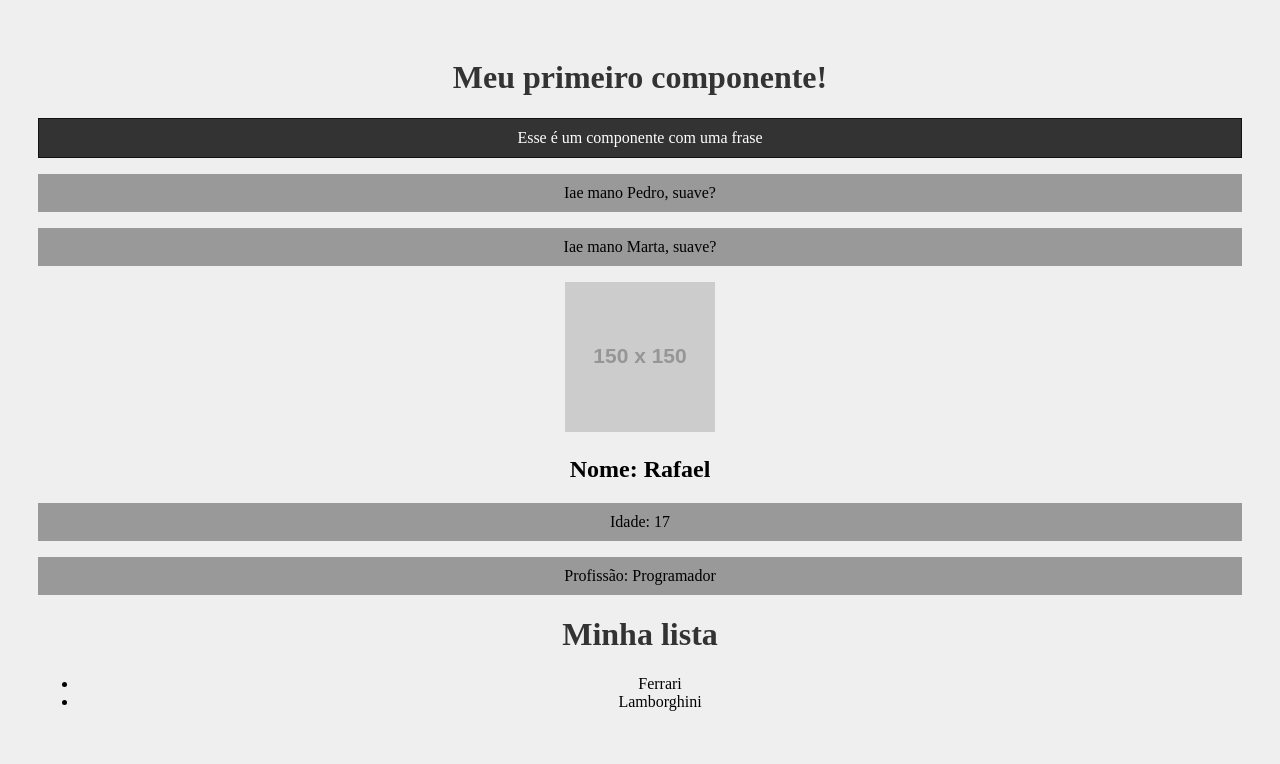
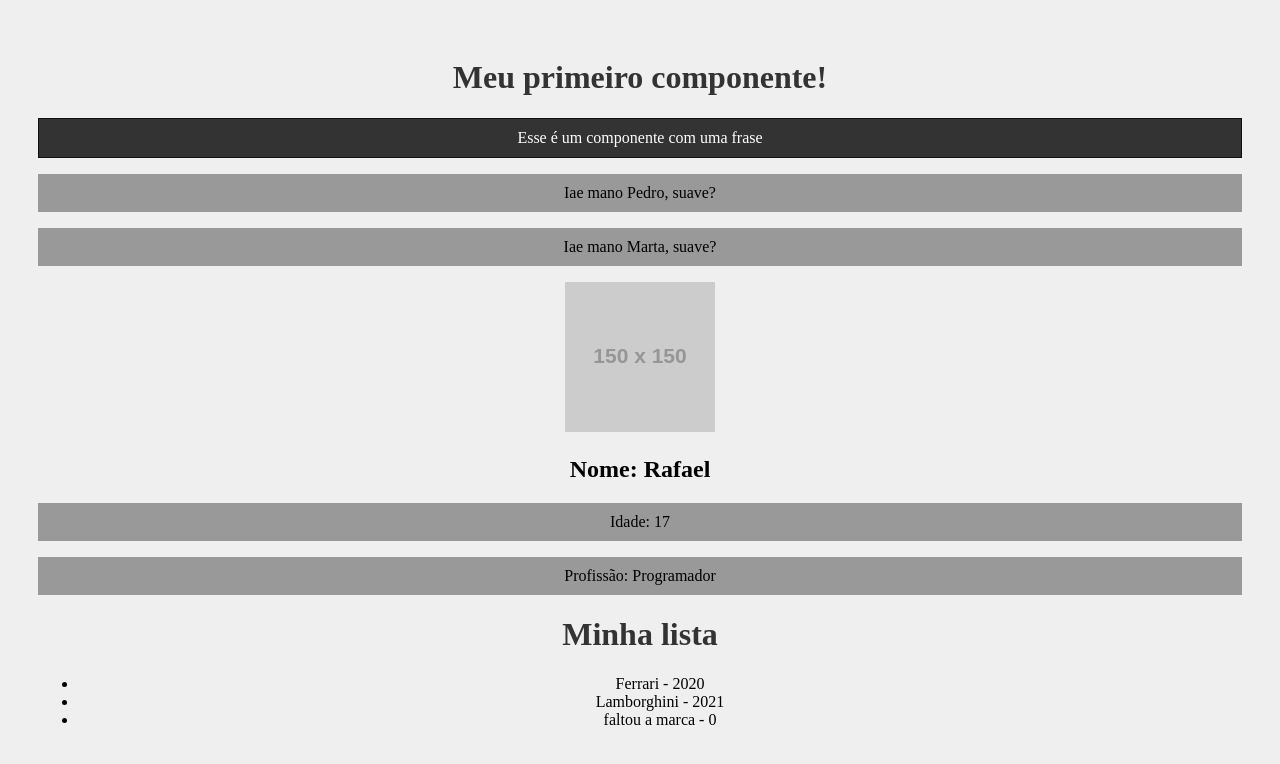
Before and after one commit to RafaelBrandaoS/react, a React (Create React App) app in the folder meu-projeto/: page / in a window 1280 px wide. Shown: the top 764 px of the page. Built offline with nearby package versions, Linux system fonts and the light colour scheme.

Commit message:
avançando em props

```diff
--- a/meu-projeto/src/components/Item.js
+++ b/meu-projeto/src/components/Item.js
@@ -1,9 +1,23 @@
-function Item(props) {
+import PropTypes from 'prop-types'
+
+function Item({marca, ano_lancamento}) {
     return (
         <>
-            <li>{props.marca}</li>
+            <li>
+                {marca} - {ano_lancamento}
+            </li>
         </>
     )
 }
 
+Item.propTypes = {
+    marca: PropTypes.string.isRequired,
+    ano_lancamento: PropTypes.number,
+}
+
+Item.defaultProps = {
+    marca: 'faltou a marca',
+    ano_lancamento: 0,
+}
+
 export default Item
--- a/meu-projeto/src/components/List.js
+++ b/meu-projeto/src/components/List.js
@@ -5,8 +5,9 @@
         <>
             <h1>Minha lista</h1>
             <ul>
-                <Item marca="Ferrari" />
-                <Item marca="Lamborghini" />
+                <Item marca="Ferrari" ano_lancamento={2020} />
+                <Item marca="Lamborghini" ano_lancamento={2021} />
+                <Item />
             </ul>
         </>
     )
```
